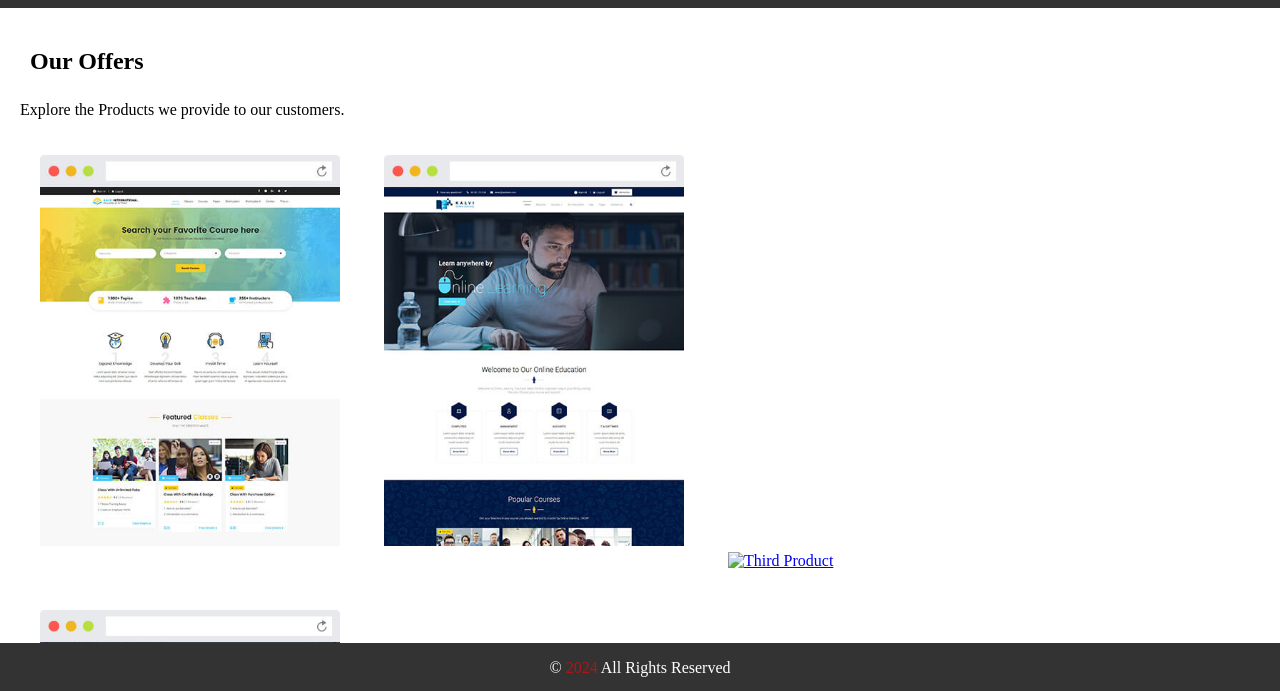
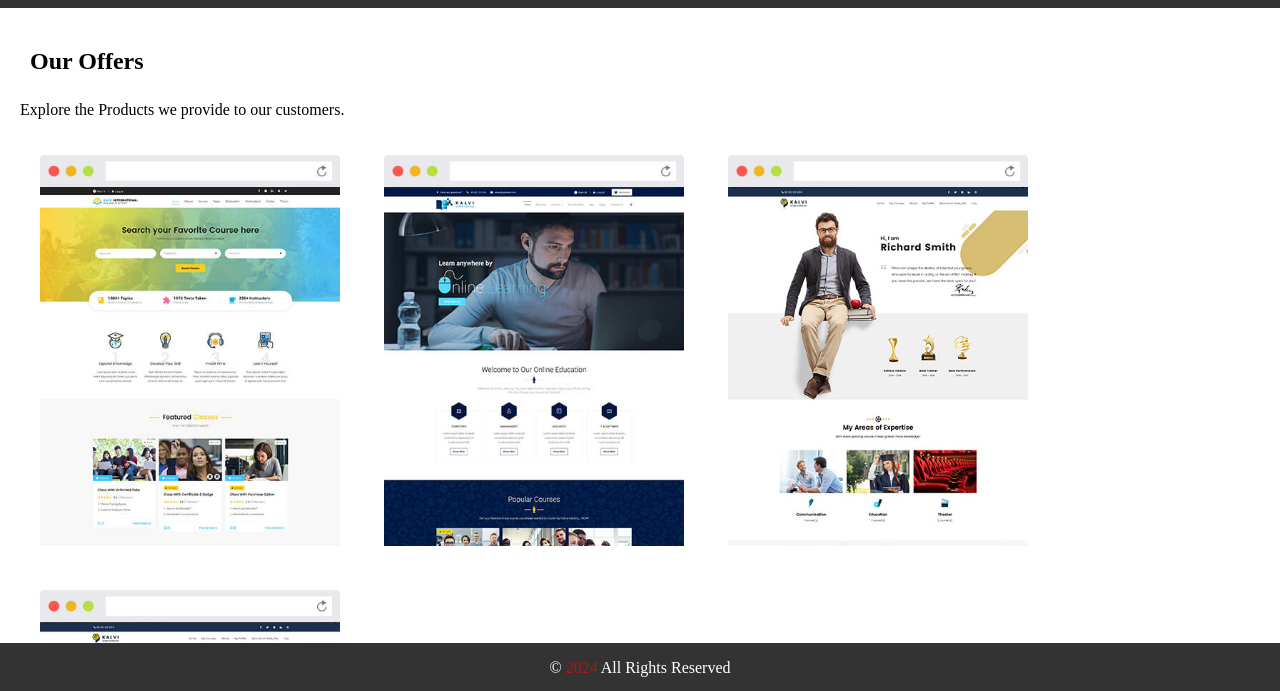
Before and after one commit to ENGMFA/HTML, a plain HTML site: page products.html in a window 1280 px wide. Shown: the part 107-798 px from the top of the page. Drawn offline with Linux system fonts and the light colour scheme; the site is published under a folder, as on GitHub Pages, so addresses that start at the root find nothing.

Commit message:
Update products.html

```diff
--- a/products.html
+++ b/products.html
@@ -41,7 +41,7 @@
             </div>
 
             <div class="product-container">
-                <a href="#"><img src="/img/home3.jpg" alt="Third Product"></a>
+                <a href="#"><img src="./img/home3.jpg" alt="Third Product"></a>
                 <div class="overlay-content">
                     <h4>Third Product</h4>
                     <p>Product Description</p>
```
